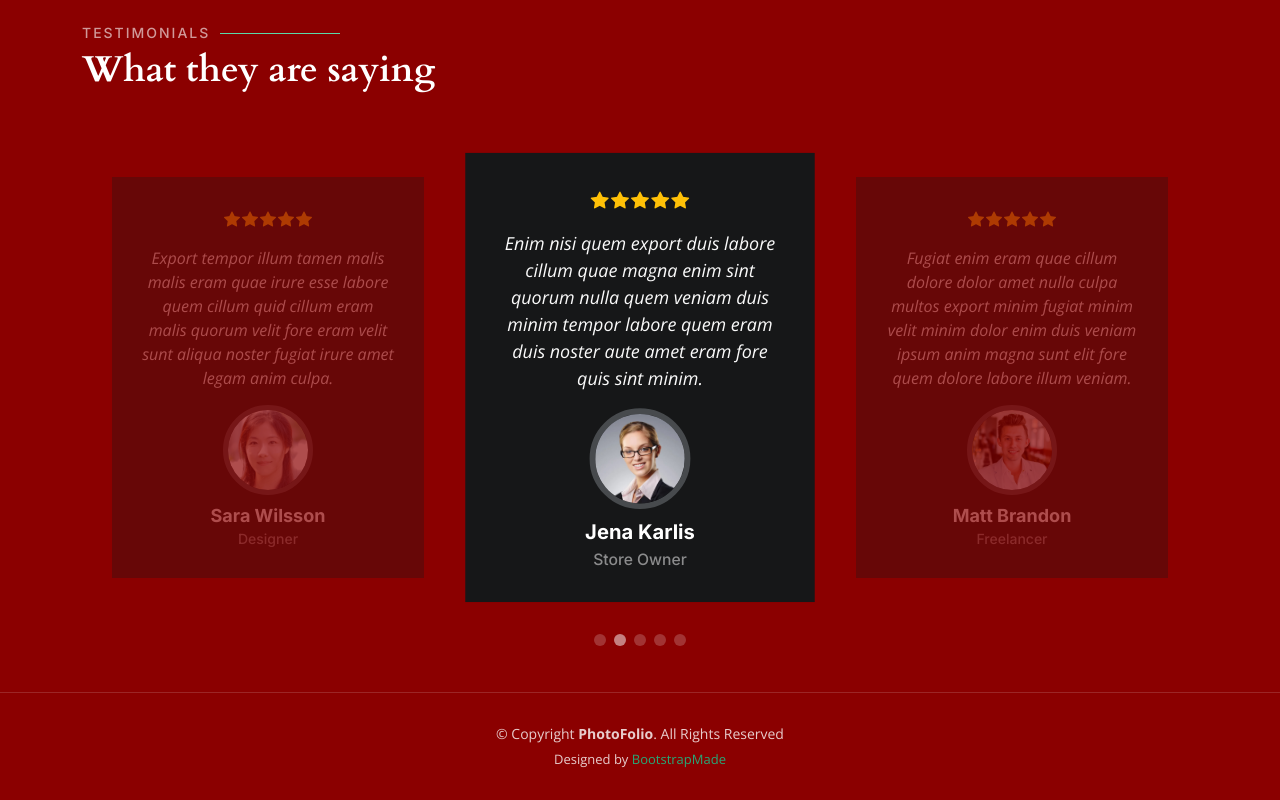
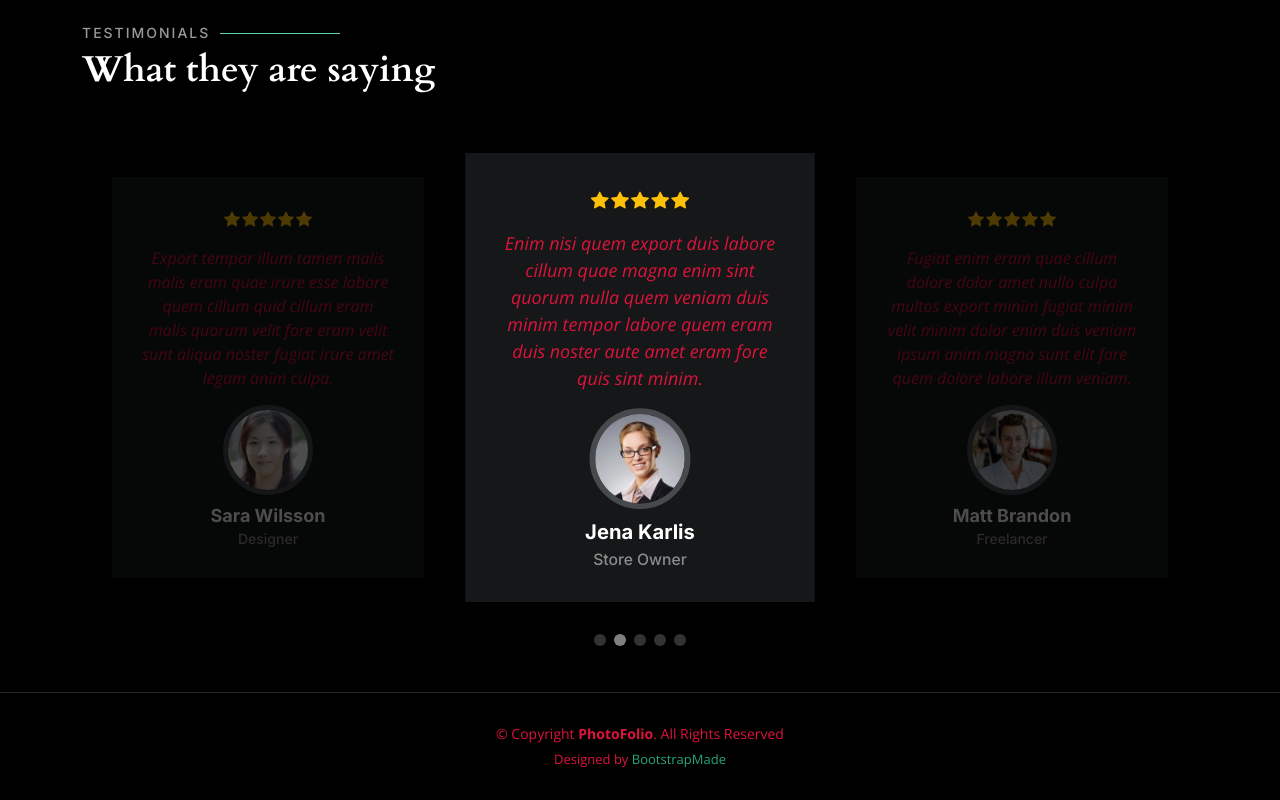
Before and after one commit to WiltedSakura/HellDriverOfficial, a plain HTML site: page about.html in a window 1280 px wide. Shown: the part 1161-1961 px from the top of the page. Drawn offline with nearby package versions, Linux system fonts and the light colour scheme.

Commit message:
Changed some style

```diff
--- a/assets/css/main.css
+++ b/assets/css/main.css
@@ -18,7 +18,8 @@
 
 /* Colors */
 :root {
-  --color-default: #fafafa;
+  /*--color-default: #fafafa;*/
+  --color-default: crimson;
   --color-primary: #27a776;
   --color-secondary: #161718;
 }
@@ -36,7 +37,8 @@
 body {
   font-family: var(--font-default);
   color: var(--color-default);
-  background-color:darkred;
+  /*background-color:darkred;*/
+  background-color: #000;
 }
 
 
@@ -1297,14 +1299,16 @@ h6 {
 
 .footer .copyright {
   text-align: center;
-  color: rgba(255, 255, 255, 0.8);
+  /*color: rgba(255, 255, 255, 0.8);*/
+  color:crimson;
 }
 
 .footer .credits {
   padding-top: 6px;
   text-align: center;
   font-size: 13px;
-  color: rgba(255, 255, 255, 0.8);
+  /*color: rgba(255, 255, 255, 0.8);*/
+  color:crimson;
 }
 
 .footer .credits a {
```
Also changed, not shown: index.html (+3 -2 lines), Images/FireRoad.jpg (added).
